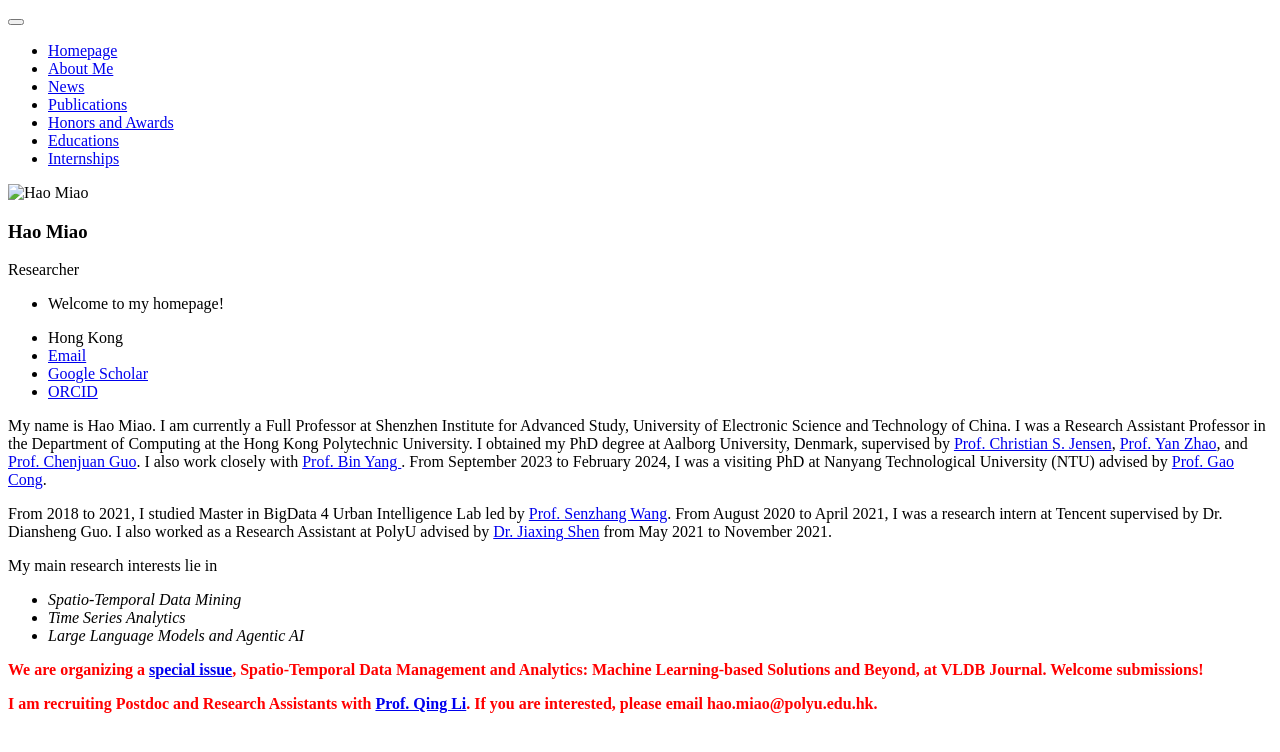
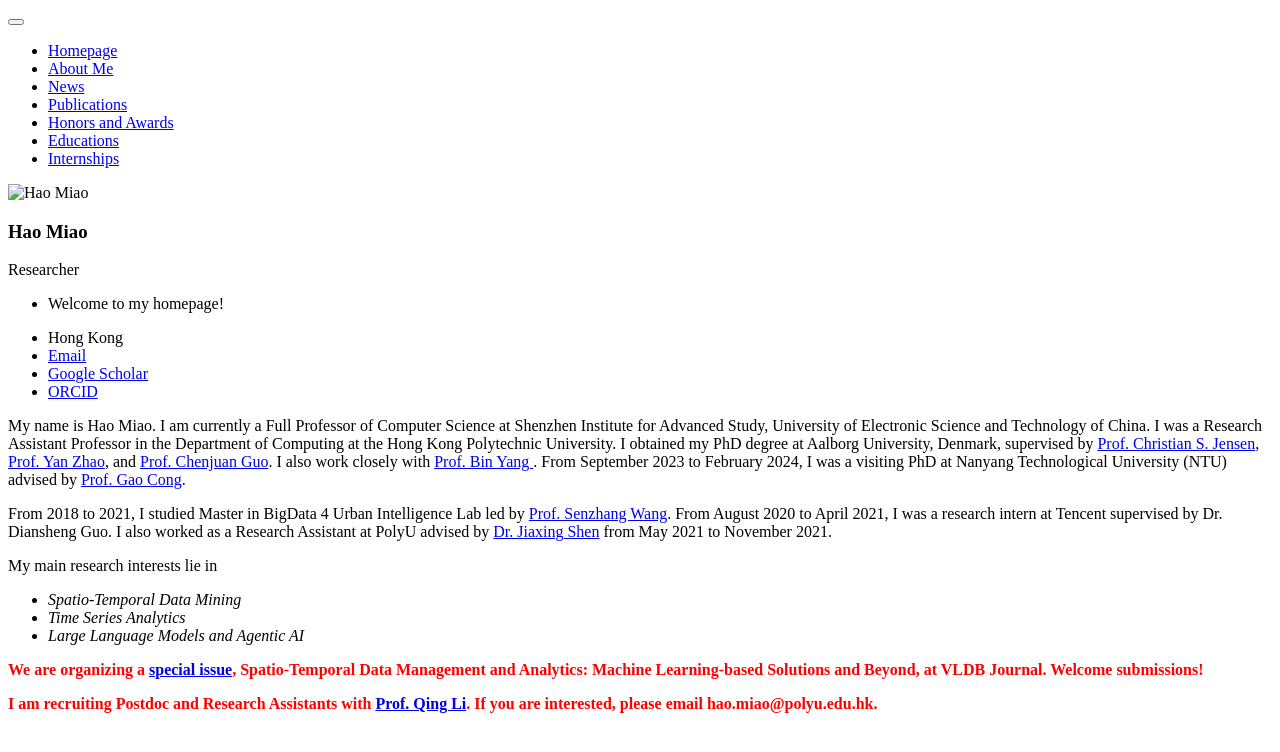
Before and after one commit to MiaoHaoSunny/MiaoHaoSunny.github.io, a Jekyll site: the page built from _pages/includes/intro.md, in a window 1280 px wide. Shown: the top 752 px of the page. Built offline with Jekyll 4.4.1, drawn with Linux system fonts in a browser that asks for light colours; our own code applies the rules of GitHub Pages for plain Markdown files.

Commit message:
Update intro.md

```diff
--- a/_pages/includes/intro.md
+++ b/_pages/includes/intro.md
@@ -1,4 +1,4 @@
-My name is Hao Miao. I am currently a Full Professor at Shenzhen Institute for Advanced Study, University of Electronic Science and Technology of China. I was a Research Assistant Professor in the Department of Computing at the Hong Kong Polytechnic University. I obtained my PhD degree at Aalborg University, Denmark, supervised by <a href="http://people.cs.aau.dk/~csj/">Prof. Christian S. Jensen</a>, <a href="http://www.zhao-yan.com">Prof. Yan Zhao</a>, and  <a href="https://faculty.ecnu.edu.cn/_s37/gcj/main.psp">Prof. Chenjuan Guo</a>. I also work closely with <a href="https://faculty.ecnu.edu.cn/_s37/yb2/main.psp">Prof. Bin Yang </a>. From September 2023 to February 2024, I was a visiting PhD at Nanyang Technological University (NTU) advised by [Prof. Gao Cong](https://personal.ntu.edu.sg/gaocong/).
+My name is Hao Miao. I am currently a Full Professor of Computer Science at Shenzhen Institute for Advanced Study, University of Electronic Science and Technology of China. I was a Research Assistant Professor in the Department of Computing at the Hong Kong Polytechnic University. I obtained my PhD degree at Aalborg University, Denmark, supervised by <a href="http://people.cs.aau.dk/~csj/">Prof. Christian S. Jensen</a>, <a href="http://www.zhao-yan.com">Prof. Yan Zhao</a>, and  <a href="https://faculty.ecnu.edu.cn/_s37/gcj/main.psp">Prof. Chenjuan Guo</a>. I also work closely with <a href="https://faculty.ecnu.edu.cn/_s37/yb2/main.psp">Prof. Bin Yang </a>. From September 2023 to February 2024, I was a visiting PhD at Nanyang Technological University (NTU) advised by [Prof. Gao Cong](https://personal.ntu.edu.sg/gaocong/).
 
 <!-- I received my Master degree in Computer Science from Nanjing University of Aeronautics and Astronautics (NUAA) in 2021. -->
 From 2018 to 2021, I studied Master in BigData 4 Urban Intelligence Lab led by <a href="https://senzhangwangcsu.github.io/index.html">Prof. Senzhang Wang</a>. From August 2020 to April 2021, I was a research intern at Tencent supervised by Dr. Diansheng Guo. I also worked as a Research Assistant at PolyU advised by [Dr. Jiaxing Shen](https://shenjiaxing.github.io/) from May 2021 to November 2021.
```
